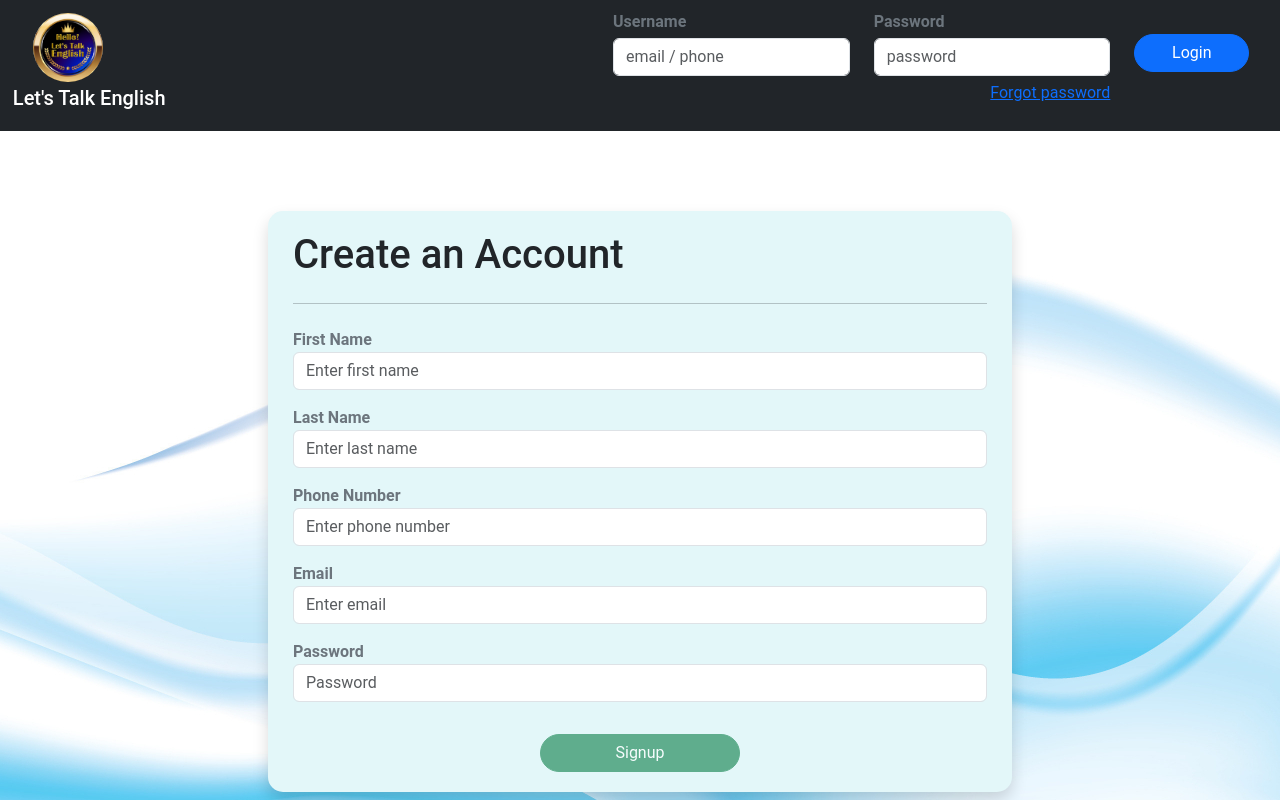
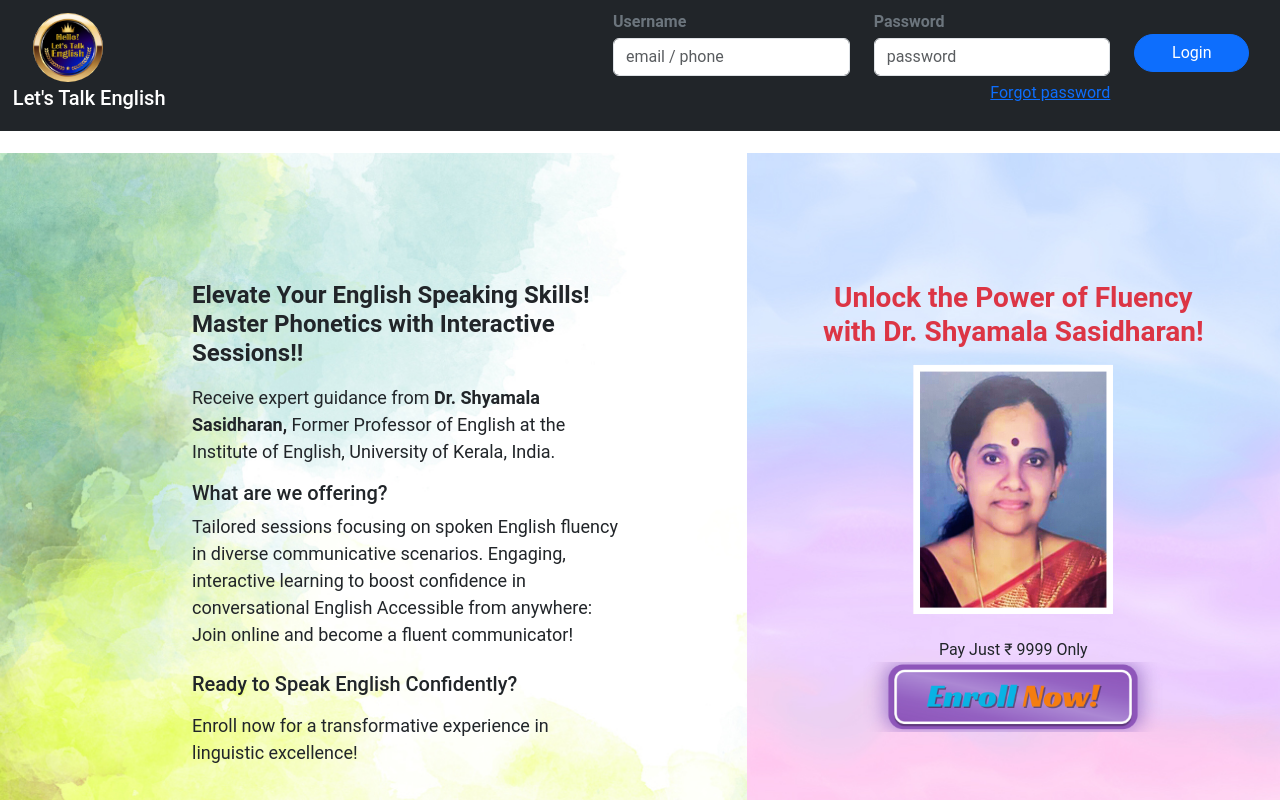
Before and after one commit to raattthilal/engLearn, an Angular app: page /login in a window 1280 px wide. Shown: the top 800 px of the page. Built offline with nearby package versions, Linux system fonts and the light colour scheme.

Commit message:
setupped

```diff
--- a/src/app/components/login/login.component.css
+++ b/src/app/components/login/login.component.css
@@ -50,7 +50,52 @@ input::-webkit-inner-spin-button {
 }
 .secondSection{
     background-image: url('../../../assets/bg.jpg');
-    min-height: 800px;
+            background-size: cover;
+            background-position: center;
+            background-repeat: no-repeat;
+            height: 100vh; /* Adjust the height as needed */
+            display: flex;
+            justify-content: center;
+            align-items: center;
+            /* text-align: center; */
+}
+.bg1{
+    background-image: url('../../../assets/bg1.jpg');
+    background-size: cover;
+            background-position: center;
+            background-repeat: no-repeat;
+            height: auto; /* Adjust the height as needed */
+            padding: 10% 10% 10% 15%;
+            justify-content: center;
+            align-items: center;
+}
+.bg1 p{
+    font-size:large
+}
+.photo{
+    border-color: white 1px solid;
+}
+.btn-enroll{
+    background-image: url('../../../assets/button.png');
+    background-size: cover;
+    background-position: center;
+    width: 300px;
+    height: 70px;
+    margin-left: auto;
+    margin-right: auto;
+    cursor: pointer;
+}
+.bg2{
+    background-image: url('../../../assets/bg2.jpg');
+    background-size: cover;
+            background-position: center;
+            background-repeat: no-repeat;
+            height: auto; /* Adjust the height as needed */
+            padding: 10% 5% 7% 5%;
+            justify-content: center;
+            align-items: center;
+            text-align: center;
+
 }
 .alert-success {
     position: fixed;
--- a/src/app/components/login/login.component.html
+++ b/src/app/components/login/login.component.html
@@ -78,8 +78,49 @@
     </div>
   </div>
 </div>
+<div *ngIf="enrollNow==true" class="row w-100 d-flex">
+  <div class="col-md-7 bg1">
+    <div class="text-dark">
+      <h4 style="font-weight: bolder;">
+        Elevate Your English Speaking Skills! <br>
+        Master Phonetics with Interactive Sessions!!
+      </h4>
+      <p class="mt-3">
+        Receive expert guidance from <strong> Dr. Shyamala Sasidharan,</strong> Former Professor of English at the Institute of English, University of Kerala, India.
+      </p>
+      <h5 class="mt-3">
+        What are we offering?
+      </h5>
+<p>
+Tailored sessions focusing on spoken English fluency in diverse communicative scenarios.
+Engaging, interactive learning to boost confidence in conversational English
+Accessible from anywhere: Join online and become a fluent communicator!
+</p>
+<h5 class="mt-4">
+Ready to Speak English Confidently?
+</h5>
+<p class="mt-3">
+  Enroll now for a transformative experience in linguistic excellence!
+</p>
+    </div>
+  </div>
+  <div class="col-md-5 bg2 ">
+    <div class=" w-100">
+      <h3 class="text-danger" style="font-weight: bold;">
+        Unlock the Power of Fluency with Dr. Shyamala Sasidharan!
+      </h3>
+    </div>
+    <div class="w-100 ">
+      <img src="../../../assets/im.jpg" class="photo mt-2" width="200px" height="250px" alt="">
+    </div>
+    <div class="w-100 mt-4">
+      <span>Pay Just ₹ 9999 Only</span>
+      <div class="btn-enroll" (click)="enrollNowBtn()"></div>
+    </div>
 
-  <div class="container w-100">
+  </div>
+</div>
+  <div *ngIf="enrollNow!=true" class="container w-100">
       <div class="container signup col-md-8 shadow">
         <h1 class="text-bold text-dark">Create an Account</h1>
         <hr class="my-4" />
--- a/src/app/components/login/login.component.ts
+++ b/src/app/components/login/login.component.ts
@@ -14,6 +14,7 @@ export class LoginComponent implements OnInit {
 
   constructor(private router: Router, private authentication:AuthenticationService, private successAlertService: SuccessAlertService){
     }
+    enrollNow = true;
     currentYear!: number;
     login = new FormGroup({
       username: new FormControl('', [Validators.required]),
@@ -32,13 +33,16 @@ export class LoginComponent implements OnInit {
       password: new FormControl('',[Validators.required,Validators.minLength(5)]),
     })
   ngOnInit() {
+    this.enrollNow = true;
     this.currentYear = new Date().getFullYear();
     const token = localStorage.getItem('token');
       if(token?.length){
         this.router.navigate(['/home'])
       }
   }
-
+  enrollNowBtn(){
+    this.enrollNow =false;
+  }
 forget(){
   if(this.forgetPassword.valid){
     this.authentication.forgetPass(this.forgetPassword.value).subscribe(res=>{
```
